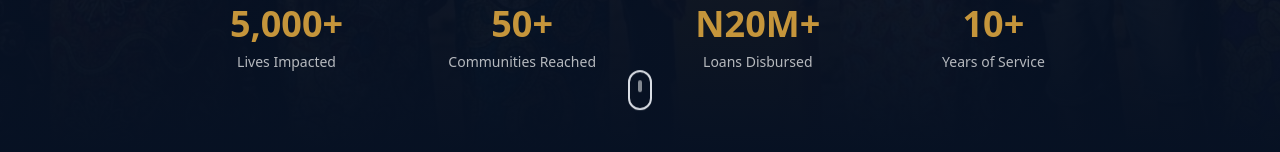
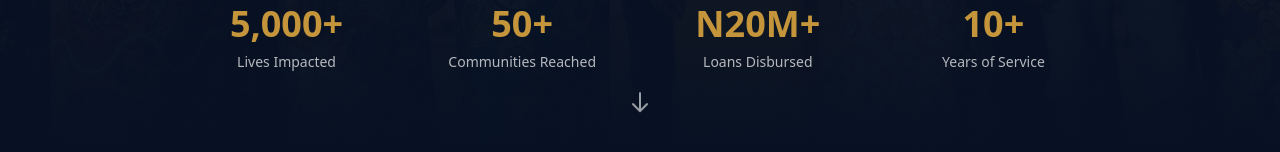
Before and after one commit to Emeka-AD/feldfoundation, a Next.js app: page / in a window 1280 px wide. Shown: the part 648-800 px from the top of the page. Built offline with nearby package versions, Linux system fonts and the light colour scheme; a web font is replaced by a local one.

Commit message:
feat: replace mouse scroll indicator with elegant arrow
Update scroll indicator to a clear downward arrow SVG.

```diff
--- a/components/hero.tsx
+++ b/components/hero.tsx
@@ -69,9 +69,20 @@ export function Hero() {
 
       {/* Scroll indicator */}
       <div className="absolute bottom-8 left-1/2 -translate-x-1/2 animate-bounce">
-        <div className="w-6 h-10 rounded-full border-2 border-primary-foreground/30 flex items-start justify-center p-2">
-          <div className="w-1.5 h-3 bg-primary-foreground/50 rounded-full" />
-        </div>
+        <svg
+          className="w-6 h-6 text-primary-foreground/60"
+          fill="none"
+          stroke="currentColor"
+          viewBox="0 0 24 24"
+          aria-hidden="true"
+        >
+          <path
+            strokeLinecap="round"
+            strokeLinejoin="round"
+            strokeWidth={2}
+            d="M19 14l-7 7m0 0l-7-7m7 7V3"
+          />
+        </svg>
       </div>
     </section>
   );
```
